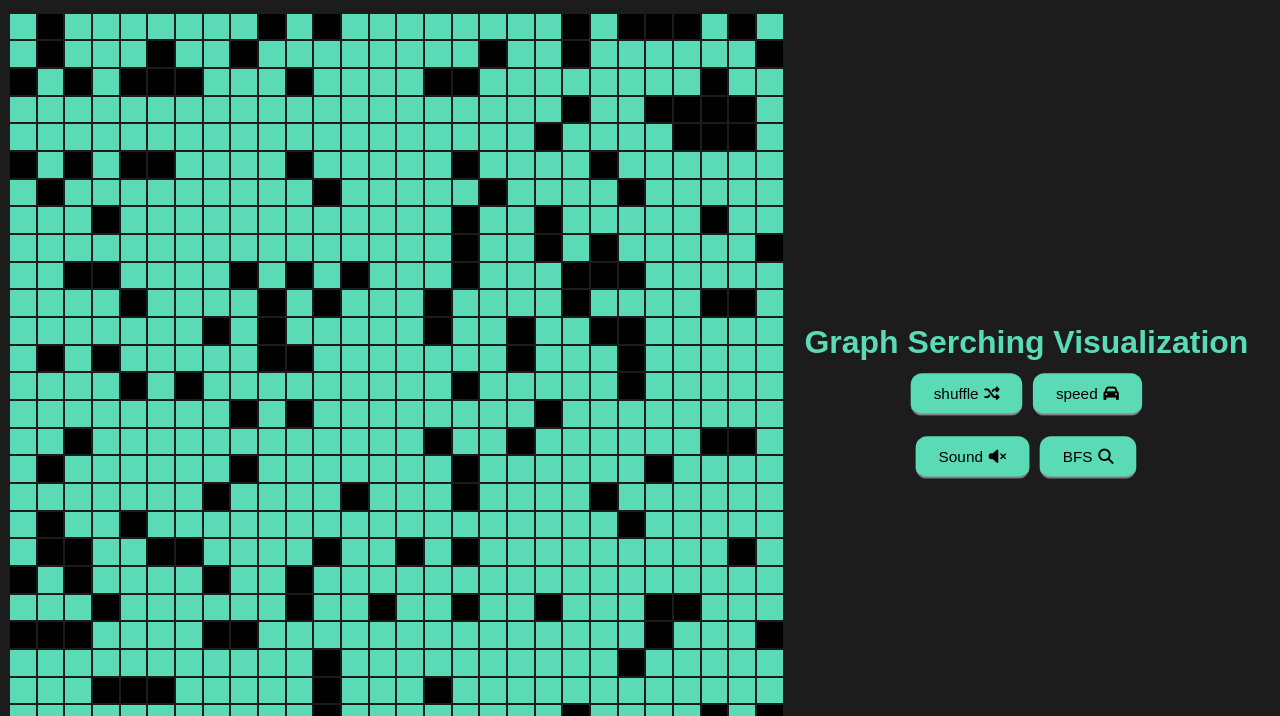
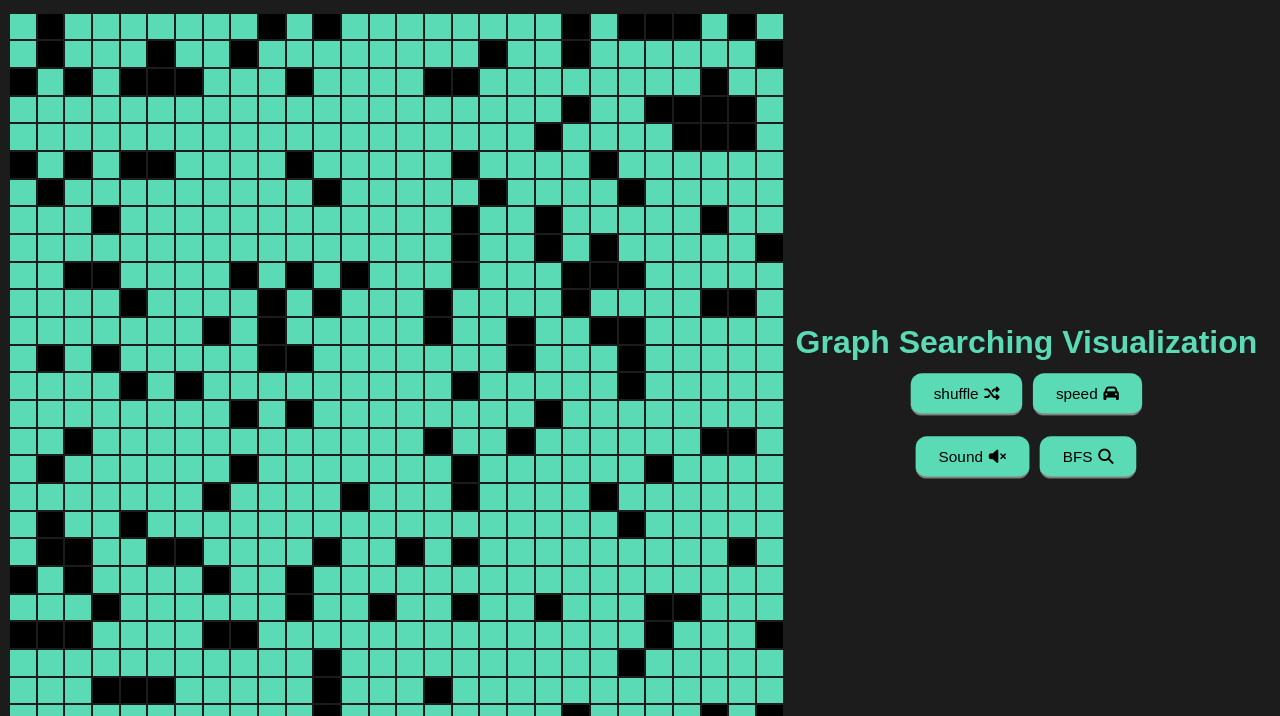
Before and after one commit to jayakarthik-jk/graph-searching-visualization, a plain HTML site: page index.html in a window 1280 px wide. Shown: the top 716 px of the page. Drawn offline with Linux system fonts and the light colour scheme; a web font is replaced by a local one.

Commit message:
typo bug fix

```diff
--- a/index.html
+++ b/index.html
@@ -4,7 +4,7 @@
     <meta charset="UTF-8" />
     <link rel="icon" type="image/svg+xml" href="/vite.svg" />
     <meta name="viewport" content="width=device-width, initial-scale=1.0" />
-    <title>Graph Sorting Visualization</title>
+    <title>Graph Searching Visualization</title>
     <link rel="stylesheet" href="./src/styles.css" />
     <link rel="preconnect" href="https://fonts.googleapis.com" />
     <link rel="preconnect" href="https://fonts.gstatic.com" crossorigin />
@@ -29,10 +29,10 @@
       </div>
     </div>
     <div id="container" class="container">
-      <div id="mv-title">Graph Serching Visualization</div>
+      <div id="mv-title">Graph Searching Visualization</div>
       <div class="grid" id="grid"></div>
       <div class="controls">
-        <div class="title">Graph Serching Visualization</div>
+        <div class="title">Graph Searching Visualization</div>
         <div class="btn-group">
           <button class="btn shuffle-btn" id="shuffle-btn">
             shuffle<i class="fa-solid fa-shuffle"></i>
```
